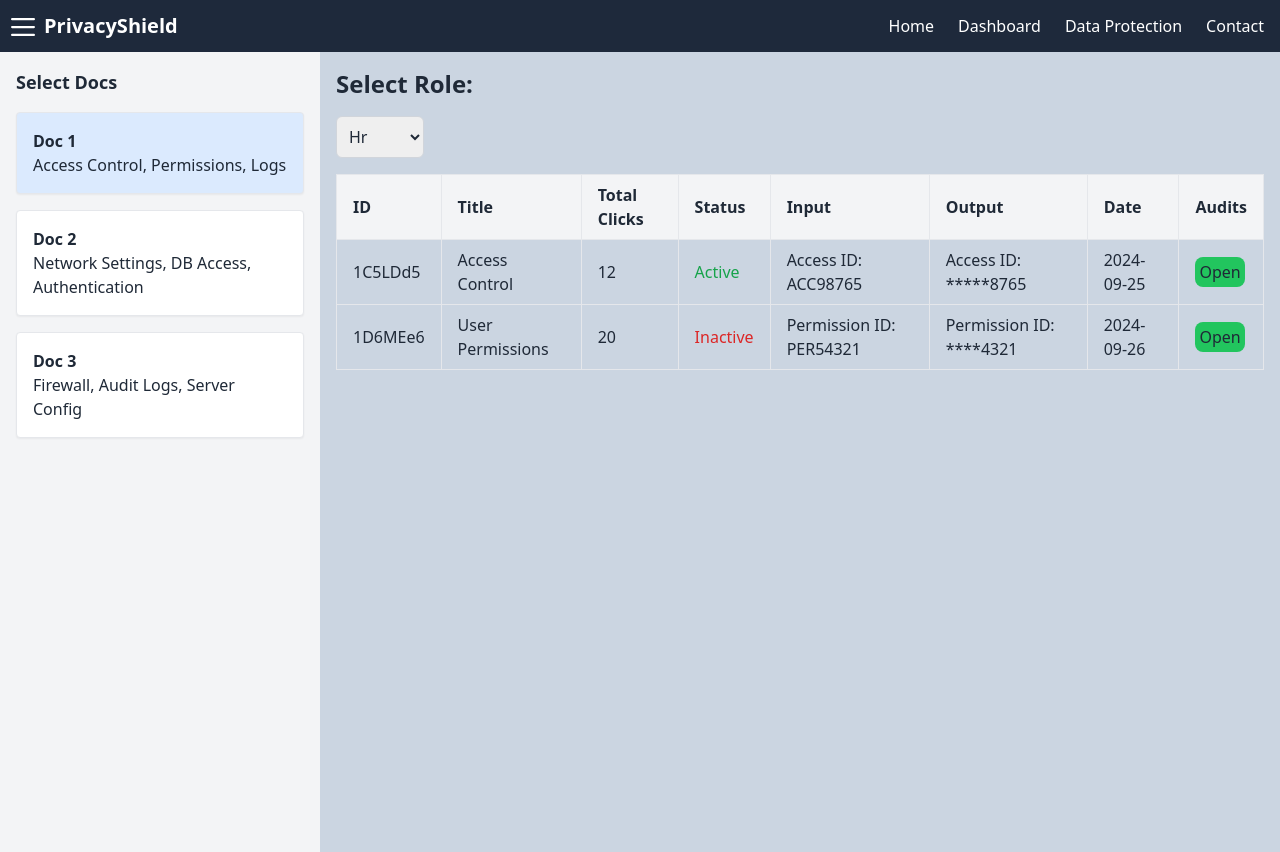
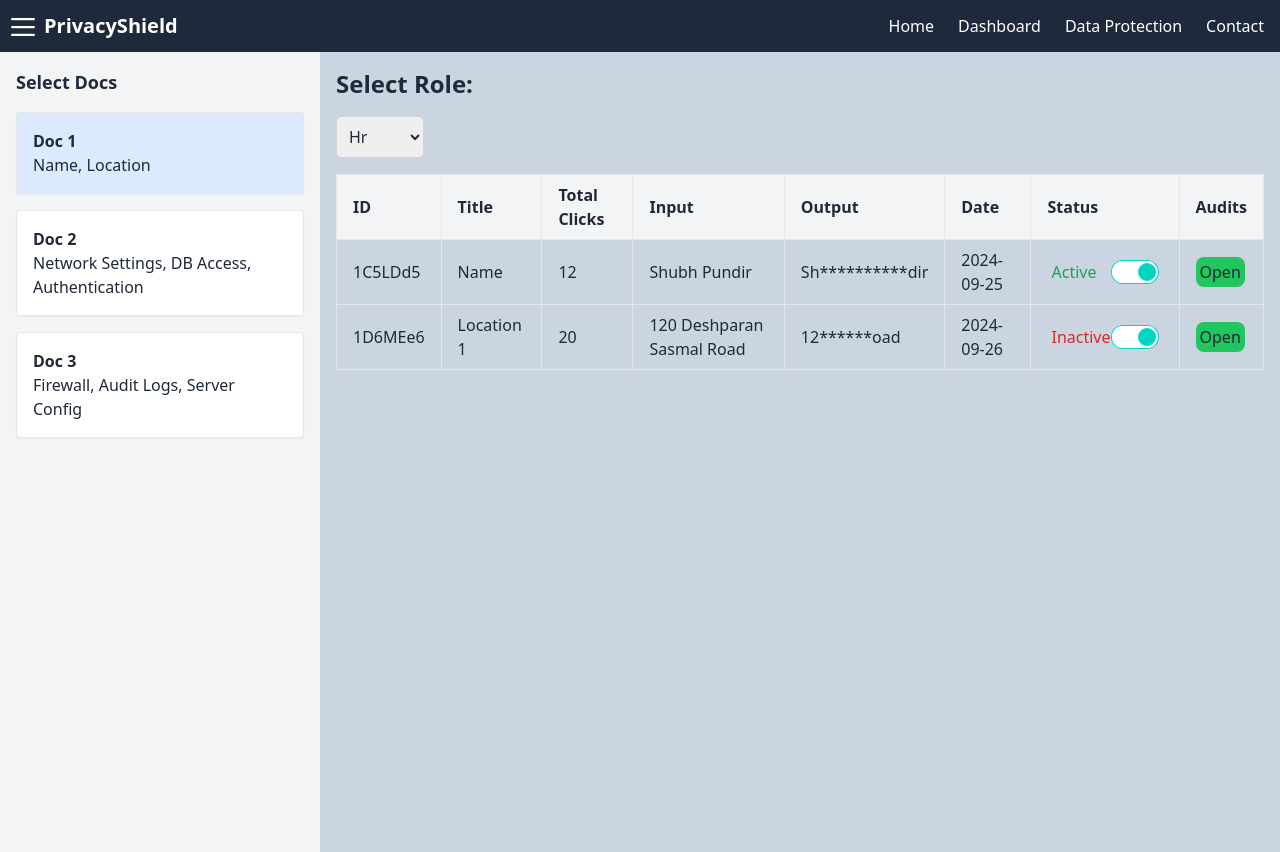
Before and after one commit to ShubhPundir/SIH, a React (Vite) app in the folder client/: page /dashboard in a window 1280 px wide. Built offline with nearby package versions, Linux system fonts and the light colour scheme.

Commit message:
add change Json

```diff
--- a/client/src/components/DummyComponents/DataTable.jsx
+++ b/client/src/components/DummyComponents/DataTable.jsx
@@ -7,20 +7,20 @@ const dataSets = {
     categoryA: [
       {
         id: "1C5LDd5",
-        title: "Access Control",
+        title: "Name",
         totalClicks: 12,
         status: true,
-        input: "Access ID: ACC98765",
-        output: "Access ID: *****8765",
+        input: "Shubh Pundir",
+        output: "Sh**********dir",
         date: "2024-09-25",
       },
       {
         id: "1D6MEe6",
-        title: "User Permissions",
+        title: "Location 1",
         totalClicks: 20,
         status: false,
-        input: "Permission ID: PER54321",
-        output: "Permission ID: ****4321",
+        input: "120 Deshparan Sasmal Road",
+        output: "12******oad",
         date: "2024-09-26",
       },
     ],
@@ -134,7 +134,7 @@ const DataTable = () => {
           }`}
         >
           <h4 className="font-bold">Doc 1</h4>
-          <p>Access Control, Permissions, Logs</p>
+          <p>Name, Location</p>
         </div>
 
         {/* Card for Dataset 2 */}
@@ -162,9 +162,7 @@ const DataTable = () => {
 
       {/* Main content area */}
       <div className="w-3/4 p-4">
-        <h2 className="text-2xl font-bold mb-4">
-          Select Role:
-        </h2>
+        <h2 className="text-2xl font-bold mb-4">Select Role:</h2>
         <select
           className="p-2 border border-gray-300 rounded-md mb-4"
           value={selectedCategory}
@@ -182,10 +180,10 @@ const DataTable = () => {
                 <th className="border px-4 py-2">ID</th>
                 <th className="border px-4 py-2">Title</th>
                 <th className="border px-4 py-2">Total Clicks</th>
-                <th className="border px-4 py-2">Status</th>
                 <th className="border px-4 py-2">Input</th>
                 <th className="border px-4 py-2">Output</th>
                 <th className="border px-4 py-2">Date</th>
+                <th className="border px-4 py-2">Status</th>
                 <th className="border px-4 py-2">Audits</th>
               </tr>
             </thead>
@@ -195,16 +193,26 @@ const DataTable = () => {
                   <td className="border px-4 py-2">{item.id}</td>
                   <td className="border px-4 py-2">{item.title}</td>
                   <td className="border px-4 py-2">{item.totalClicks}</td>
-                  <td className="border px-4 py-2">
-                    {item.status ? (
-                      <span className="text-green-600">Active</span>
-                    ) : (
-                      <span className="text-red-600">Inactive</span>
-                    )}
-                  </td>
                   <td className="border px-4 py-2">{item.input}</td>
                   <td className="border px-4 py-2">{item.output}</td>
                   <td className="border px-4 py-2">{item.date}</td>
+                  <td className="border px-4 py-2">
+                    <div className="form-control ">
+                      <label className="label cursor-pointer">
+                        {/* <span className="label-text">Revoke Status :</span> */}
+                        {item.status ? (
+                          <span className="text-green-600">Active</span>
+                        ) : (
+                          <span className="text-red-600">Inactive</span>
+                        )}
+                        <input
+                          type="checkbox"
+                          className="toggle toggle-accent"
+                          defaultChecked
+                        />
+                      </label>
+                    </div>
+                  </td>
                   <td className="border px-4 py-2">
                     <Link
                       className="bg-green-500 p-1 rounded-lg"
```
